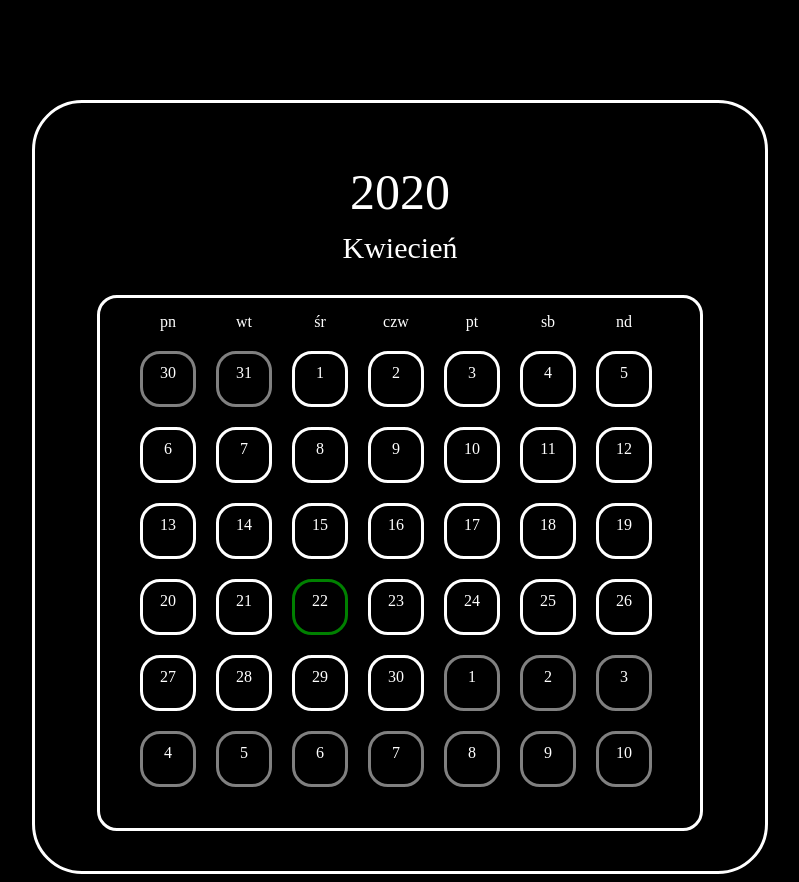
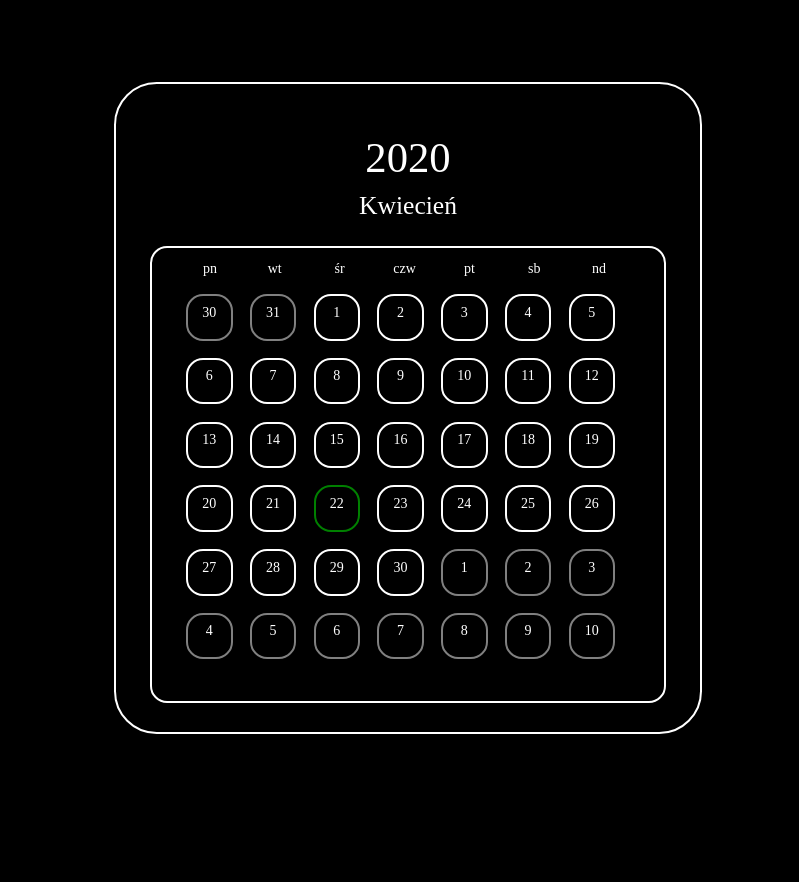
Before and after one commit to MBrosik/MBrosik.github.io, a PHP site: page /Kalendarzyk_beta/index.html in a window 1280 px wide. Shown: the whole page, without its empty margins (240-1039 px from the left). After the commit the page ends 734 px from the top, so only its background shows below. Run offline with PHP 8.4, Linux system fonts and the light colour scheme.

Commit message:
update to responsive

```diff
--- a/Kalendarzyk_beta/script.js
+++ b/Kalendarzyk_beta/script.js
@@ -97,14 +97,14 @@ function calendar()
 
     for (f=0;f<=6;f++)
     {
-        if(f%7==0){days +='<div style="margin-left: 40px;" class="nazwy_tygodnia">'+nazwa_tygodnia[f]+'</div>'}
+        if(f%7==0){days +='<div style="margin-left: 4.268vh;" class="nazwy_tygodnia">'+nazwa_tygodnia[f]+'</div>'}
         else {days +='<div class="nazwy_tygodnia">'+nazwa_tygodnia[f]+'</div>'}
         if(f%7==6){days+= '<div style="clear: both;"></div>'}
     }
 
     for (f=1; f<=42; f++)
     {
-        if(f%7==1){days +='<div class="dzien" style="margin-left:40px" id="dzien'+ f + '"></div>'}
+        if(f%7==1){days +='<div class="dzien" style="margin-left:4.268vh" id="dzien'+ f + '"></div>'}
         else {days +='<div class="dzien" id="dzien'+ f + '"></div>'}
         if(f%7==0){days+= '<div style="clear: both;"></div>'}
     }
--- a/Kalendarzyk_beta/style.css
+++ b/Kalendarzyk_beta/style.css
@@ -1,3 +1,10 @@
+body{
+    background-color:black;
+    color:white;
+    overflow: hidden;
+
+}
+
 *::selection {
     color: none;
 }
@@ -6,72 +13,72 @@
     cursor: default;
 }
 
-body{
-    background-color:black;
-    color:white;
-    overflow: hidden;
-}
+#container{
+    /* background-color: grey; */
+    width: 100vw;
+    height: 100vh;
+    display:flex;
+    justify-content: center;
+    align-items: center;
 
-#container{
-    margin-left: auto;
-    margin-right: auto;
-    width:1000px;
 }
 #calendar{
     border-style: solid;
-    border-radius: 50px;
+    border-radius: 5.336vh;
     border-color: #ffffff;
-    width:650px;
-    margin-left: auto;
-    margin-right: auto;
-    margin-top: 100px;
+    width: 65vh;
     text-align: center;
-    padding:40px;
+    padding:4vh;
+    height: 73vh;
+    border-width: 0.32vh;
 }
 
 #rok{
-    font-size: 50px;
-    margin-bottom: 10px;
-    margin-top: 20px;
+    font-size: 5.336vh;
+    margin-bottom: 1.067vh;
+    margin-top: 2.134vh;
 }
 #miesiac{
-    font-size:30px;
-    margin-top: 0px;
+    font-size:3.201vh;
+    margin-top: 0vh;
 }
 #dni{
-    width:600px;
-    height: 520px;
+    width:64.034vh;
+    height: 55.49vh;
     border-style: solid;
-    border-radius: 20px;
+    border-radius: 2.134vh;
     border-color: #ffffff;
     margin-left: auto;
     margin-right:auto;
-    padding-left: 0px;
-    padding-right: 0px;
-    padding-top: 10px;
+    padding-left: 0vh;
+    padding-right: 0vh;
+    padding-top: 1.067vh;
+    border-width: 0.32vh;
 }
 .dzien{
-    width:50px;
-    height:50px;
+    width:5.336vh;
+    height:5.336vh;
     border-style: solid;
-    border-width: 3px;
-    border-radius: 20px;
+    border-width: 0.32vh;
+    border-radius: 2.134vh;
     border-color: #ffffff;
     float: left;
-    margin-left: 20px;
-    margin-top: 20px;
-    padding: 0px;
+    margin-left: 2.134vh;
+    margin-top: 2.134vh;
+    padding: 0vh;
+    font-size: 1.75vh;
 
 }
 
 .ktory_dzien{
-    margin-top: 10px;
+    margin-top: 1.067vh;
 }
 
 .nazwy_tygodnia{
-    margin-left: 20px;
+    margin-left: 2.134vh;
     float: left;
-    width:56px;
+    width:5.976vh;
     justify-content: center;
-    margin-top: 5px;
+    margin-top: 0.533vh;
+    font-size: 1.75vh;
 }
```
